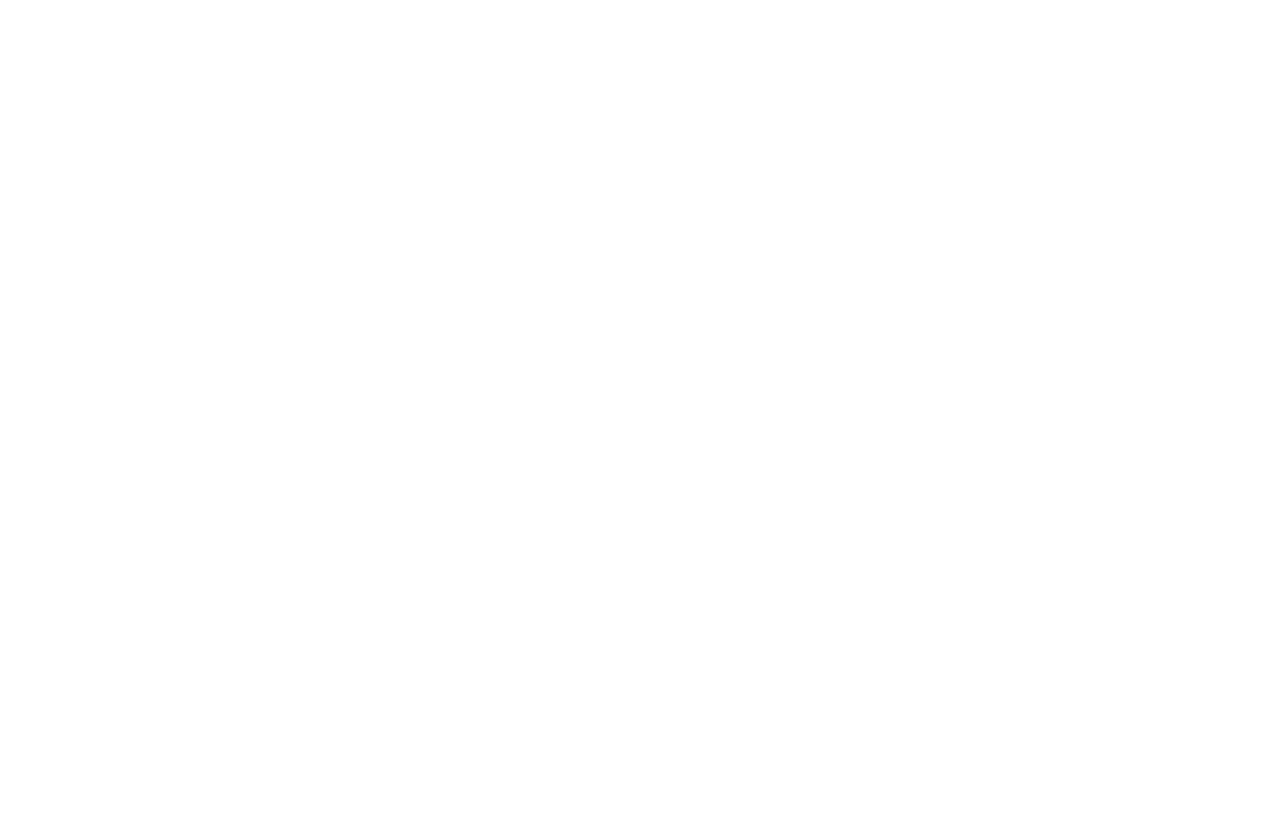
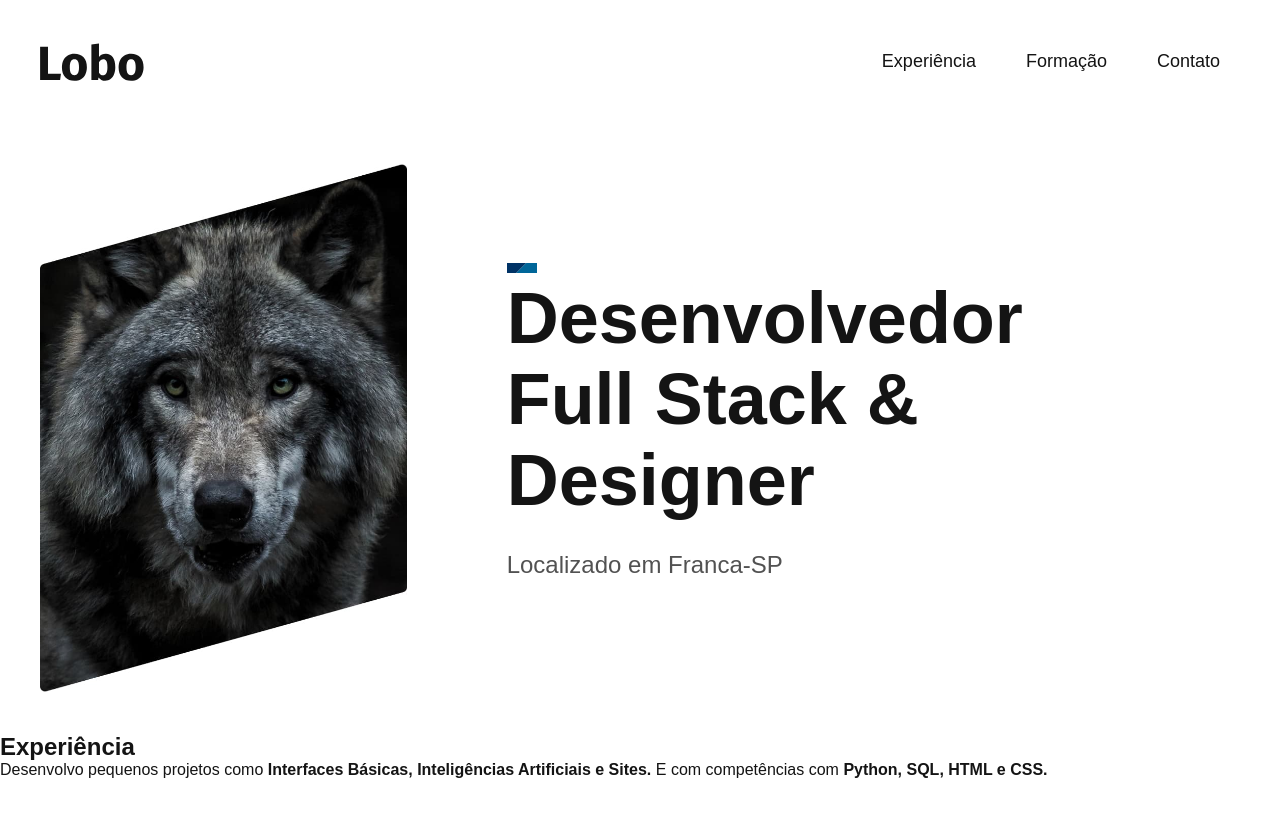
Before and after one commit to SizeK1ng/portf-lio, a plain HTML site: page index.html in a window 1280 px wide. Shown: the top 816 px of the page. Drawn offline with Linux system fonts and the light colour scheme.

Commit message:
alguns css e codigo em html

```diff
--- /dev/null
+++ b/css/global.css
@@ -0,0 +1,24 @@
+body{
+    margin: 0px;
+    font-family: 'Fira Sans', Arial, sans-serif;
+    color: #141414;
+    margin-bottom: 1000px;
+}
+
+h1,
+h2,
+h3,
+p{
+    margin: 0px;
+}
+
+ul{
+    margin:0px;
+    padding: 0px;
+    list-style: none;
+}
+
+img{
+    max-width: 100%;
+    display: block;
+}
--- /dev/null
+++ b/css/header.css
@@ -0,0 +1,36 @@
+.header{
+    margin: 0 auto;
+    padding: 40px 20px;
+    display: flex;
+    justify-content: space-between;
+    align-items: center;
+    max-width: 1200px;
+}
+
+.header-menu{
+    display: flex;
+    gap: 10px;
+    flex-wrap: wrap;
+    justify-content: center;
+}
+
+.header-menu a{
+    font-size: 1.125rem;
+    line-height: 1.3;
+    padding: 10px 20px;
+    text-decoration: none;
+    color: #141414;
+    display: block;
+}
+
+@media (max-width: 800px){
+    .header{
+        flex-direction: column;
+        gap: 40px;
+        padding: 20px;
+    }
+    .header a{
+        background: #f5f5f5;
+        border-radius: 4px;
+    }
+}
--- /dev/null
+++ b/css/introducao.css
@@ -0,0 +1,62 @@
+.introducao {
+  max-width: 1200px;
+  padding: 40px 20px;
+  margin: 0 auto;
+  display: grid;
+  grid-template-columns: 1fr 2fr;
+  gap: 100px;
+  align-items: center;
+}
+
+.introducao h1 {
+  font-size: 4.5rem;
+  line-height: 1.125;
+  margin-bottom: 30px;
+  position: relative;
+}
+
+.introducao h1::before{
+    content: "";
+    display: block;
+    width: 130px;
+    height: 100;
+    background: url('../img/detalhe.svg') no-repeat center;
+    position: absolute;
+    top: -15px;
+    left: -40px;
+    z-index: -1;
+}
+
+.introducao p {
+    font-size: 1.5rem;
+    color: #525252;
+}
+
+@media (max-width: 1000px){
+    .introducao h1 {
+        font-size: 2rem;
+    }
+}
+
+@media (max-width: 500px) {
+    .introducao{
+        grid-template-columns: 1fr 1fr;
+        gap: 40px;
+    }
+}
+.introducao h1::before{
+    width: 30px;
+    height: 10px;
+    left: 0px;
+}
+
+@media (max-width: 480px){
+
+    .introducao{
+        grid-template-columns: 1fr;
+    }
+    .introducao img{
+        display: none;
+    }
+
+}
--- /dev/null
+++ b/css/style.css
@@ -0,0 +1 @@
+@import './global.css'
--- a/index.html
+++ b/index.html
@@ -4,9 +4,43 @@
     <meta charset="UTF-8">
     <meta http-equiv="X-UA-Compatible" content="IE=edge">
     <meta name="viewport" content="width=device-width, initial-scale=1.0">
-    <title>Document</title>
+    <title>Vitor - Desenvolvedor e Designer</title>
+    <link rel="stylesheet" href="./css/style.css">
+    <link rel="stylesheet" href="./css/header.css">
+    <link rel="stylesheet" href="./css/global.css">
+    <link rel="stylesheet" href="./css/introducao.css">
+
 </head>
 <body>
+    <header class="header">
+        <img src="./img/marca.svg" alt="Vitor">
+        <nav>
+            <ul class="header-menu">
+                <li><a href="#experiencia">Experiência</a></li>
+                <li><a href="#formacao">Formação</a></li>
+                <li><a href="#contato">Contato</a></li>
+            </ul>
+        </nav>
+    </header>
 
+    <main class="introducao">
+        <img src="./img/perfil.jpg" alt="Lobo Cinza">
+        <div>
+            <h1>
+                Desenvolvedor <br>Full Stack &<br> Designer</h1>
+                <p>Localizado em Franca-SP </p>
+        </div>
+    </main>
+    <section class="experiencia" id="experiencia" aria-label="Experiência">
+        <h2 class="subtitulo">Experiência</h2>
+        <div>
+        <p class="experiencia-texto">Desenvolvo pequenos projetos como <strong>Interfaces Básicas, Inteligências Artificiais e Sites.</strong>
+        E com competências com <strong>Python, SQL, HTML e CSS.</strong></p>
+
+        <div class="empresa">
+
+        </div>
+        </div>
+    </section>
 </body>
 </html>
```
Also changed, not shown: img/cursos.svg (added), img/detalhe.svg (added), img/idiomas.svg (added), img/marca.svg (added), img/perfil.jpg (added).
